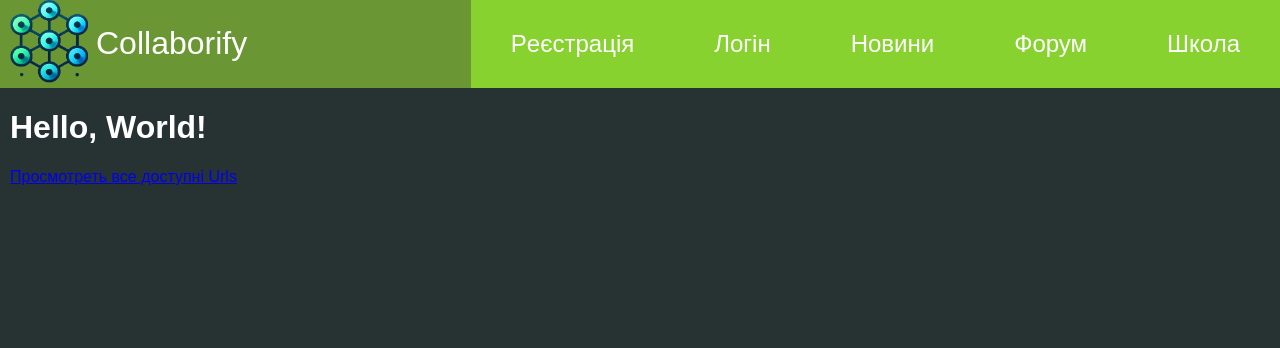
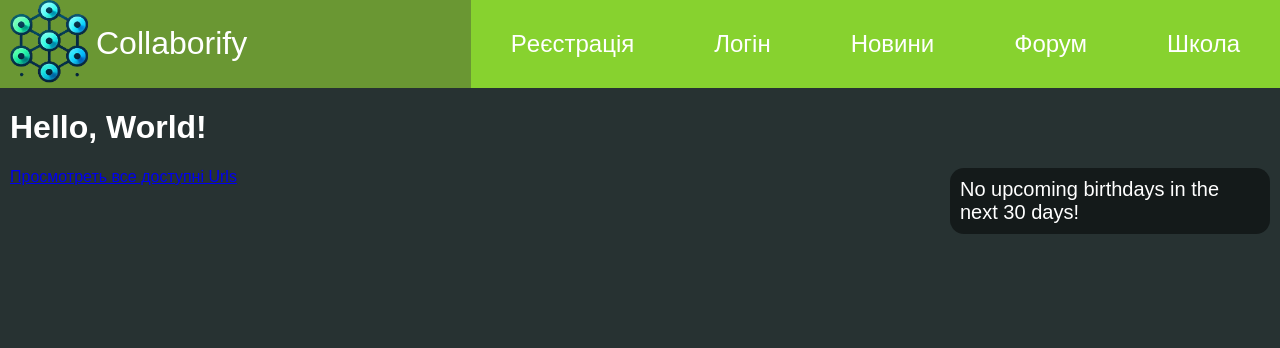
Before and after one commit to Coder2287569013/Group_portal_collaborify, a Django app: page / in a window 1280 px wide. Shown: the top 348 px of the page. Run offline with Django 5.2, Linux system fonts and the light colour scheme.

Commit message:
Birthday widget

```diff
--- a/default_pages/views.py
+++ b/default_pages/views.py
@@ -7,10 +7,28 @@ from django.contrib.auth.mixins import (
 )
 from default_pages.forms import NewsForm
 from default_pages.models import News
+from datetime import datetime, timedelta
+from .models import CustomUser
 
 # Create your views here.
 class MainView(TemplateView):
     template_name = 'default_pages/main.html'
+
+    def get_context_data(self, **kwargs):
+        today = datetime.now()
+        thirty_days = today + timedelta(days=30)
+
+        upcoming_birthdays = []
+        for user in CustomUser.objects.all():
+            if user.birth_month is not None and user.birth_day is not None:
+                birthday = datetime(today.year, user.birth_month, user.birth_day)
+                if today <= birthday <= thirty_days:
+                    upcoming_birthdays.append(user)
+
+        context = super().get_context_data(**kwargs)
+        context['upcoming_birthdays'] = upcoming_birthdays
+
+        return context
 
 class NewsListView(ListView):
     model = News
--- /dev/null
+++ b/static/css/main_page.css
@@ -0,0 +1,9 @@
+.upcoming {
+    width: 300px;
+    height: auto;
+    float: right;
+    padding: 10px;
+    background-color: #141a1a;
+    border-radius: 14px;
+    font-size: 20px;
+}
--- a/templates/default_pages/main.html
+++ b/templates/default_pages/main.html
@@ -6,6 +6,15 @@
 {% endblock %}
 
 {% block content %}
+<link rel="stylesheet" href="{% static 'css/main_page.css' %}">
     <h1>Hello, World!</h1>
     <a href="...">Просмотреть все доступні Urls</a>
+    <div class="upcoming">
+        {% for user in upcoming_birthdays %}
+            {{ user.get_birth_month_display }} {{ user.birth_day }} - {{ user.first_name }} {{ user.last_name }}
+            <br>
+        {% empty %}
+            No upcoming birthdays in the next 30 days!
+        {% endfor %}
+    </div>
 {% endblock %}
```
Also changed, not shown: auth_sys/admin.py (+4 -5 lines), auth_sys/forms.py (+31 -2 lines), auth_sys/models.py (+16 -7 lines), auth_sys/migrations/0010_customuser_birth_day_customuser_birth_month.py (added).
